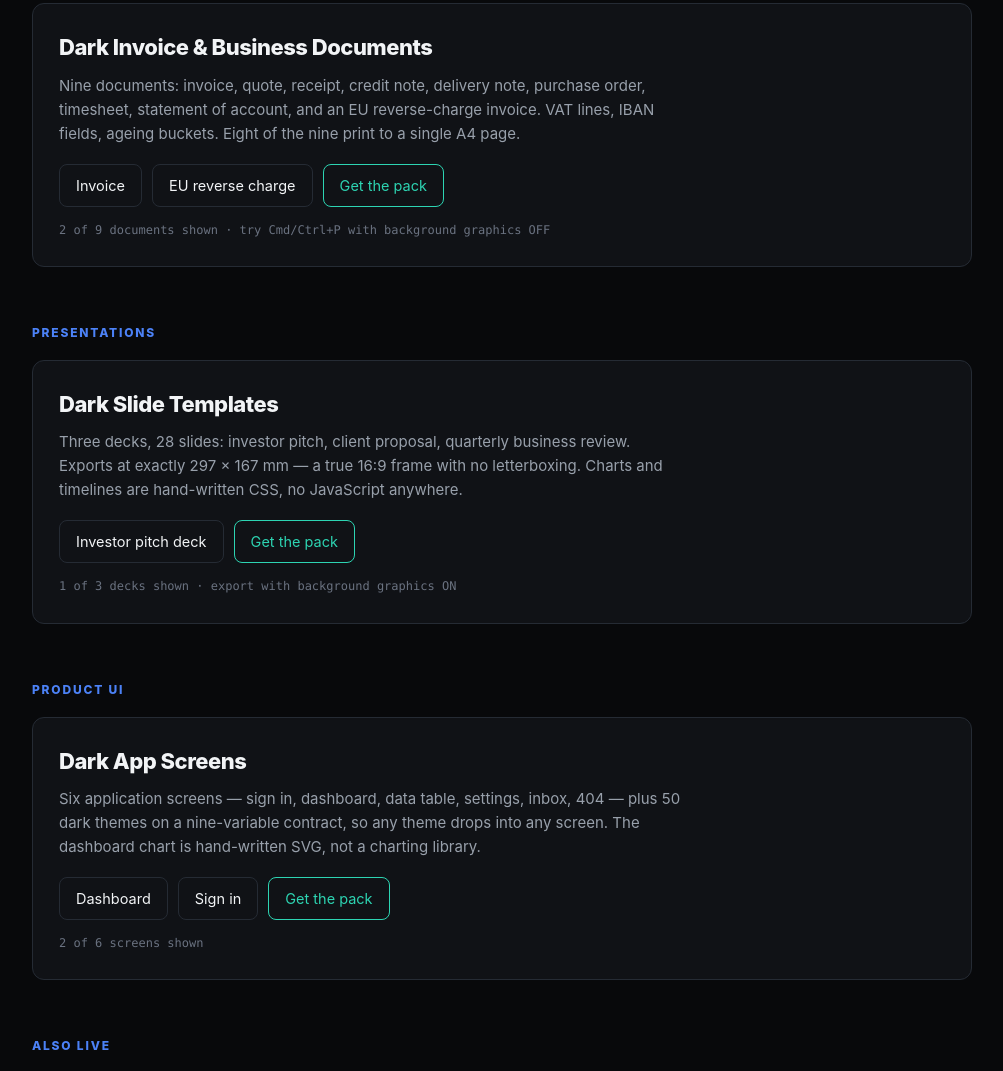
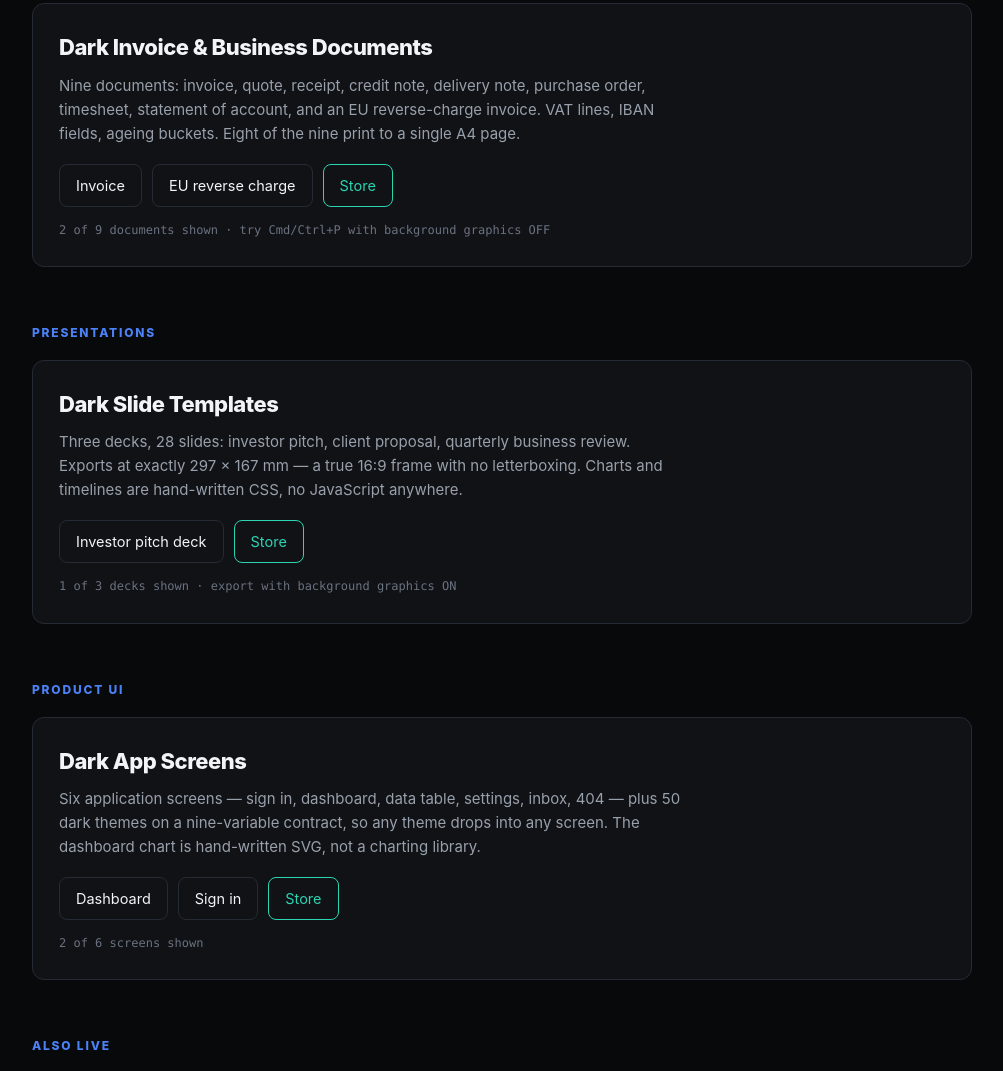
Before and after one commit to notgabriels-sys/dark-templates-demo, a plain HTML site: page index.html in a window 1280 px wide. Shown: the part 368-1439 px from the top of the page, without its empty margins (138-1141 px from the left). Drawn offline with Linux system fonts and the light colour scheme.

Commit message:
Point CTAs at the store front until the individual products are published

```diff
--- a/index.html
+++ b/index.html
@@ -54,7 +54,7 @@ footer a{color:var(--mute)}
     <div class="links">
       <a class="btn" href="invoices/01-invoice.html">Invoice</a>
       <a class="btn" href="invoices/09-invoice-reverse-charge.html">EU reverse charge</a>
-      <a class="btn buy" href="https://notgabriel.gumroad.com/l/wuhehk">Get the pack</a>
+      <a class="btn buy" href="https://notgabriel.gumroad.com/">Store</a>
     </div>
     <div class="meta">2 of 9 documents shown · try Cmd/Ctrl+P with background graphics OFF</div>
   </div>
@@ -67,7 +67,7 @@ footer a{color:var(--mute)}
     are hand-written CSS, no JavaScript anywhere.</p>
     <div class="links">
       <a class="btn" href="slides/01-pitch-deck.html">Investor pitch deck</a>
-      <a class="btn buy" href="https://notgabriel.gumroad.com/l/wuhehk">Get the pack</a>
+      <a class="btn buy" href="https://notgabriel.gumroad.com/">Store</a>
     </div>
     <div class="meta">1 of 3 decks shown · export with background graphics ON</div>
   </div>
@@ -81,7 +81,7 @@ footer a{color:var(--mute)}
     <div class="links">
       <a class="btn" href="screens/dashboard.html">Dashboard</a>
       <a class="btn" href="screens/signin.html">Sign in</a>
-      <a class="btn buy" href="https://notgabriel.gumroad.com/l/wuhehk">Get the pack</a>
+      <a class="btn buy" href="https://notgabriel.gumroad.com/">Store</a>
     </div>
     <div class="meta">2 of 6 screens shown</div>
   </div>
```
